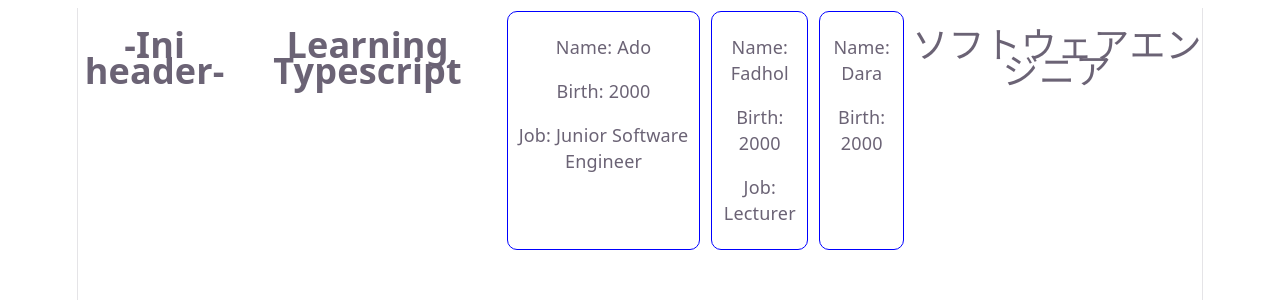
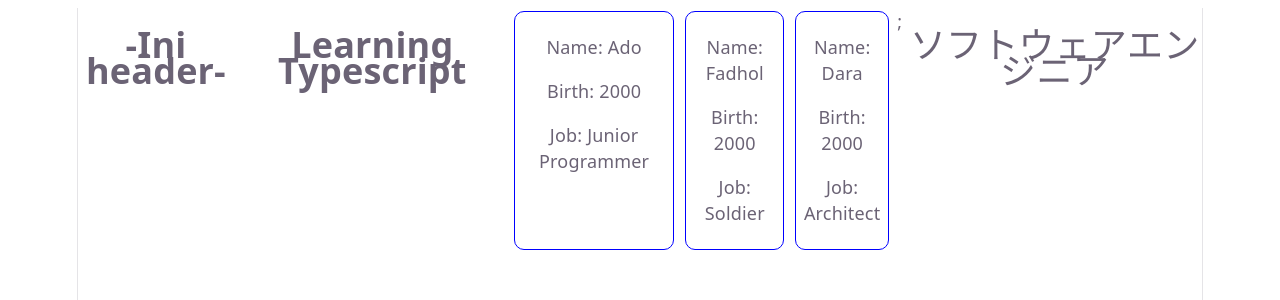
Before and after one commit to Stussyz/firstMiniProjectTypescript, a React (Vite) app: page / in a window 1280 px wide. Shown: the top 300 px of the page. Built offline with nearby package versions, Linux system fonts and the light colour scheme.

Commit message:
update data "engineers" and showing data with array of component

```diff
--- a/src/App.tsx
+++ b/src/App.tsx
@@ -4,18 +4,53 @@
 import HeaderComp from './components/HeaderComp.tsx'
 import ProfileCard from "./components/ProfileCard.tsx";
 
+type engineer = {
+  name: string;
+  year: number;
+  job: string;
+};
+
+const engineers : engineer[] = [
+  {
+    name : "ado",
+    year : 2000,
+    job : "software engineer"
+  },
+  {
+    name : "fujisaki",
+    year : 1994,
+    job : "mechanical engineer"
+  },
+  {
+    name : "leonardo",
+    year : 1997,
+    job: "marine engineer"
+  }
+    ,
+    ];
+
 function App() {
   // mereturn sebuah component jsx
   return (
     // bisa pakai tag <div> | <></> | <Fragment></Fragment>
-    <div style = {{display: "flex", gap: "5px",}}>
+    // inline style profileCard
+    <div style = {{display: "flex",flexDirection: "row", gap: "5px",}}>
       <HeaderComp />
       <h1>Learning Typescript</h1>
       {/* memanggil komponen yg ada di Welcome.tsx */}
       {/* menggunakan self closing tag pada Welcome */}
-      <ProfileCard Name="Ado" Job="Junior Software Engineer" Birth={2000}/>
-      <ProfileCard Name="Fadhol" Job="Lecturer" Birth={2000}/>
-      <ProfileCard Name="Dara" Job="" Birth={2000}/>
+      {/* <ProfileCard Name="Ado" Job="Junior Programmer" Birth={2000}/>
+      <ProfileCard Name="Fadhol" Job="Soldier" Birth={2000}/>
+      <ProfileCard Name="Dara" Job="Architect" Birth={2000}/> */}
+
+      {/* pemanggilan value menggunakan array */}
+      {[
+        <ProfileCard Name="Ado" Job="Junior Programmer" Birth={2000}/>,
+        <ProfileCard Name="Fadhol" Job="Soldier" Birth={2000}/>,
+        <ProfileCard Name="Dara" Job="Architect" Birth={2000}/>
+      ]};
+
+
       <Welcome />
     </div>
   )
```
